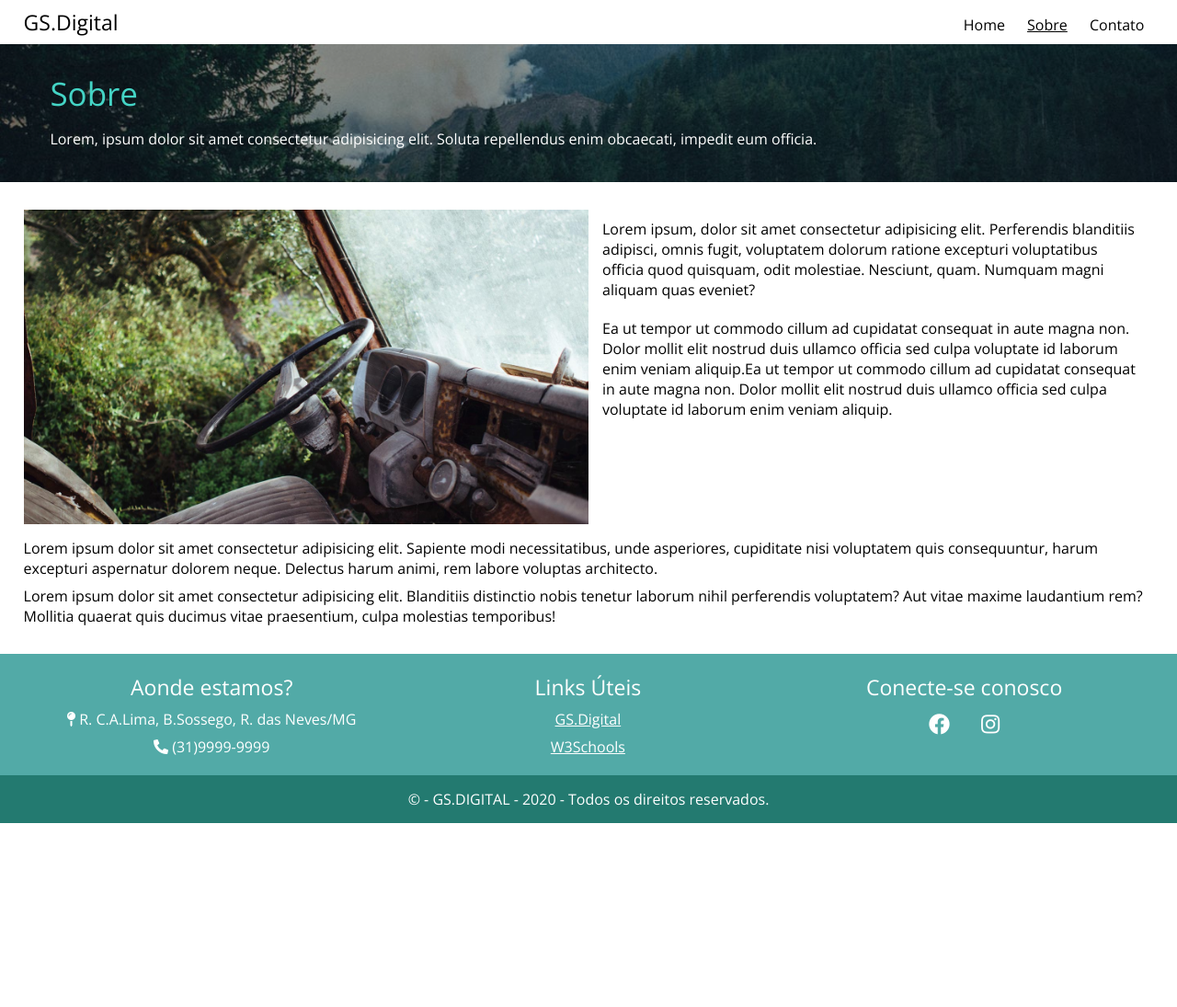
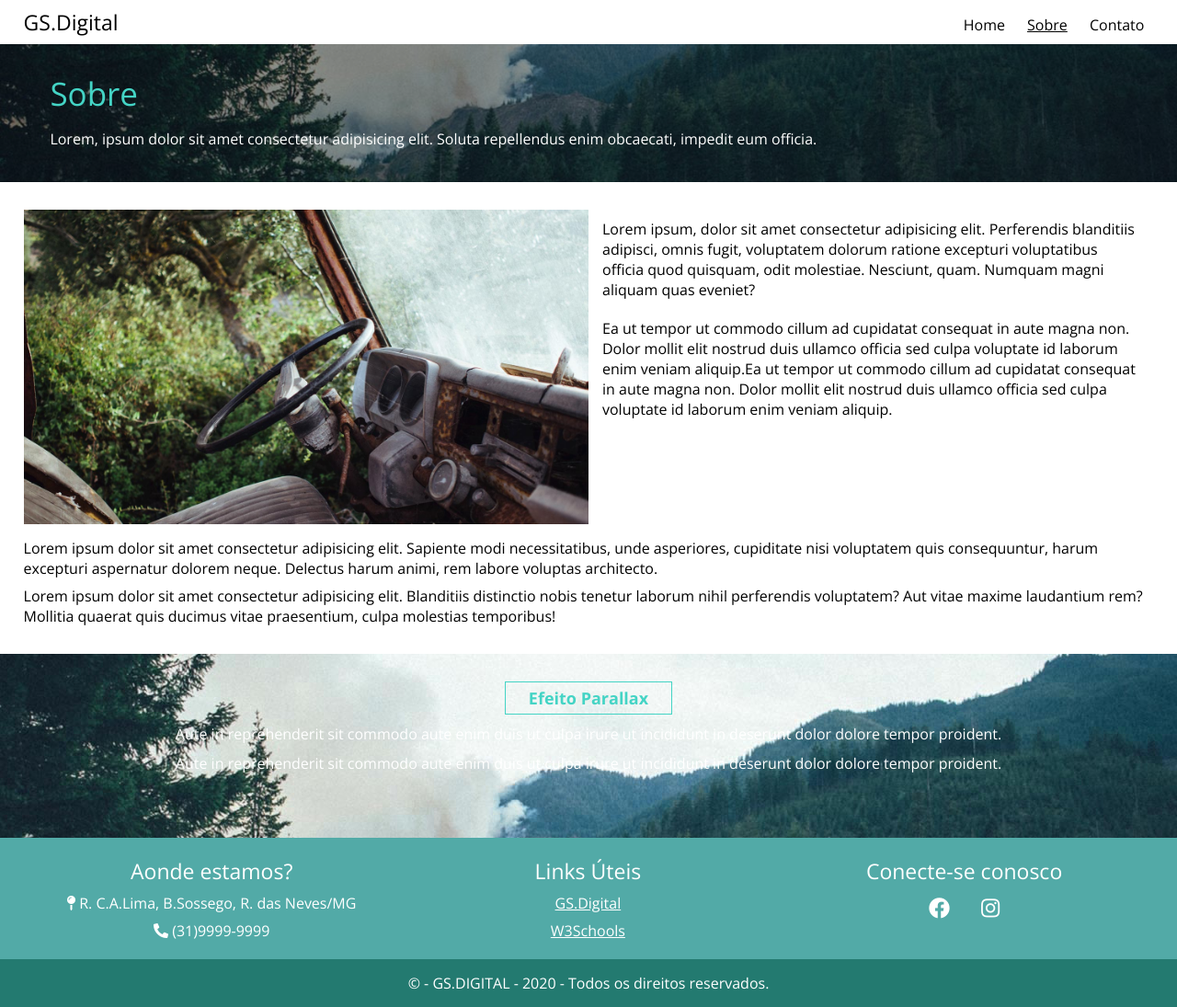
Before and after one commit to getuliosalles/web_site_responsivo, a plain HTML site: page sobre.html in a window 1280 px wide. Shown: the whole page at 92% size. Before the commit the page ends 895 px from the top, so only its background shows below. Drawn offline with nearby package versions, Linux system fonts and the light colour scheme.

Commit message:
section parallax
desenvolvimento da section com o efeito parallax.

```diff
--- a/css/style.css
+++ b/css/style.css
@@ -38,6 +38,10 @@ header{
 .logo h2{
     font-weight: normal;
     font-size: 23px;
+}
+.logo a{
+    color: black;
+    text-decoration: none;
 }
 
 nav.menu-desktop{
@@ -410,6 +414,32 @@ section.sobre__noticia{
     margin-top: 8px;
 }
 
+/* Efeito parallax na página sobre */
+section.parallax{
+    padding: 30px 0;
+    width: 100%;
+    min-height: 200px;
+    background-image: url('../images/bg1.jpg');
+    background-position: center;
+    background-repeat: no-repeat;
+    background-size: cover;
+    background-attachment: fixed;
+    text-align: center;
+}
+
+section.parallax h2{
+    border: 1px solid #44D4C5;
+    padding: 5px 25px;
+    color: #44D4c5;
+    font-size: 18px;
+    display: inline-block;
+}
+
+section.parallax p{
+    margin-top: 10px;
+    color: white;
+}
+
 
 @media screen and (max-width: 768px){
 
--- a/sobre.html
+++ b/sobre.html
@@ -14,7 +14,7 @@
 <body>
     <header>
         <div class="container">
-            <div class="logo"><h2>GS.Digital</h2></div>
+            <div class="logo"><a href="index.html"><h2>GS.Digital</a></a></h2></div>
             <nav class="menu-desktop">
                 <ul>
                     <li> <a href="index.html">Home</a></li>
@@ -61,6 +61,16 @@
         </div><!--container-->
     </section><!--sobre__noticia-->
 
+    <section class="parallax">
+        <div class="container">
+            <h2 class="chamada-parallax">Efeito Parallax</h2>
+            <p>Aute in reprehenderit sit commodo aute enim duis ut culpa irure ut incididunt in deserunt dolor dolore tempor proident.</p>
+            <p>Aute in reprehenderit sit commodo aute enim duis ut culpa irure ut incididunt in deserunt dolor dolore tempor proident.</p>
+
+        </div><!--container-->
+
+    </section><!--parallax-->
+
 
 
     <footer class="footer1">
```
Also changed, not shown: index.html (+1 -1 lines).
